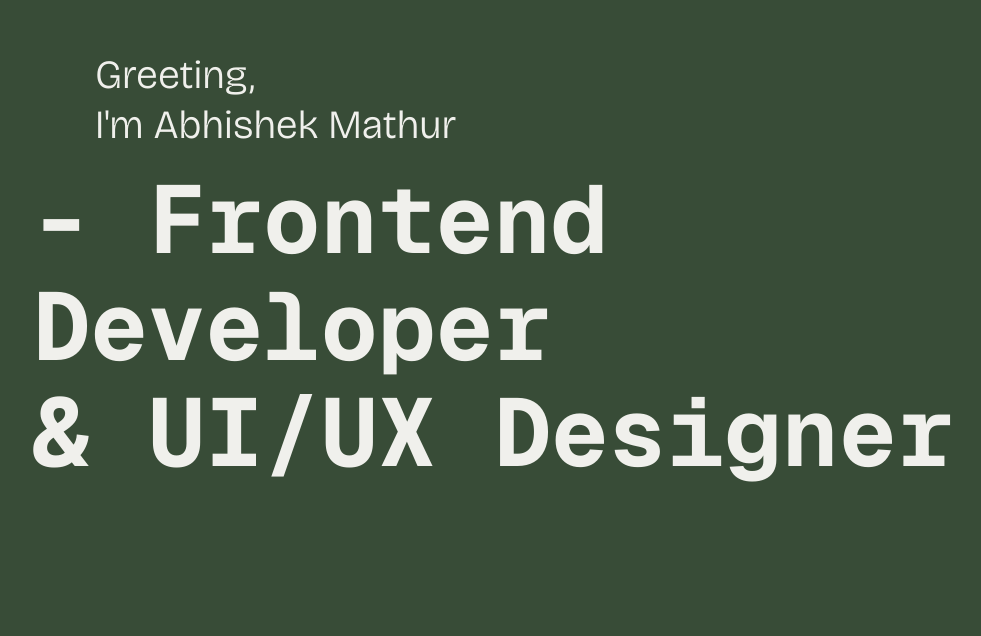
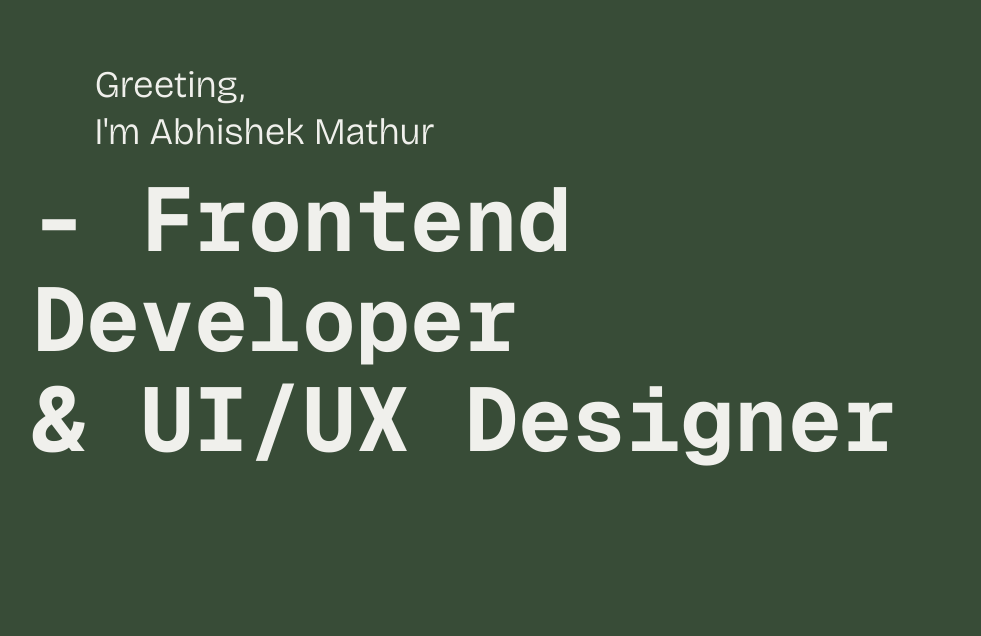
Before and after one commit to abhishekmathur47/portfolio, a Next.js app: page / in a window 1280 px wide. Shown: the part 164-800 px from the top of the page, without its empty margins (233-1214 px from the left). Built offline with nearby package versions, Linux system fonts and the light colour scheme.

Commit message:
fixed font size for deployment

```diff
--- a/app/globals.css
+++ b/app/globals.css
@@ -28,6 +28,9 @@ body {
   font-family: Arial, Helvetica, sans-serif;
 }
 
+html {
+  font-size: 15px;
+}
 
 /* colors: {
   highlight: '#384C37',
```
